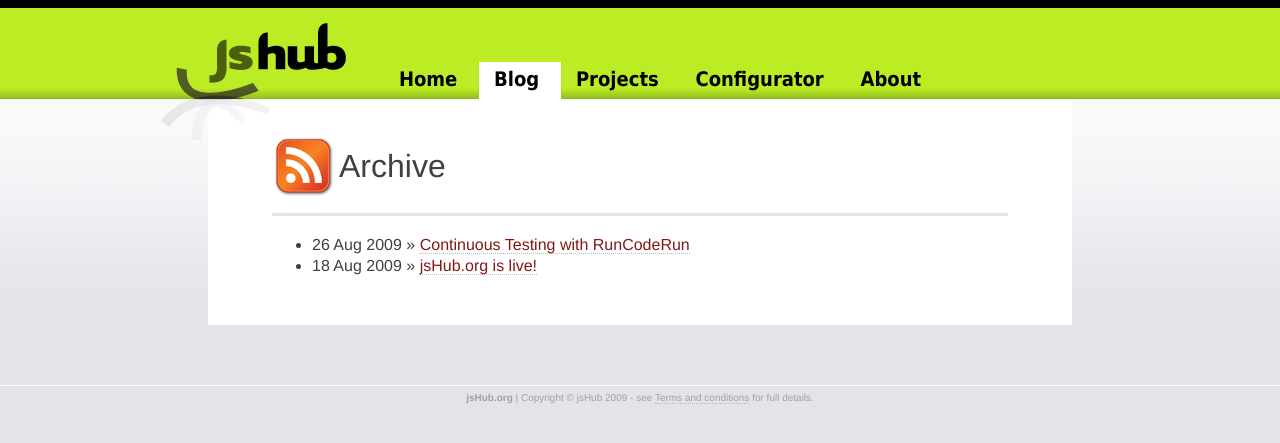
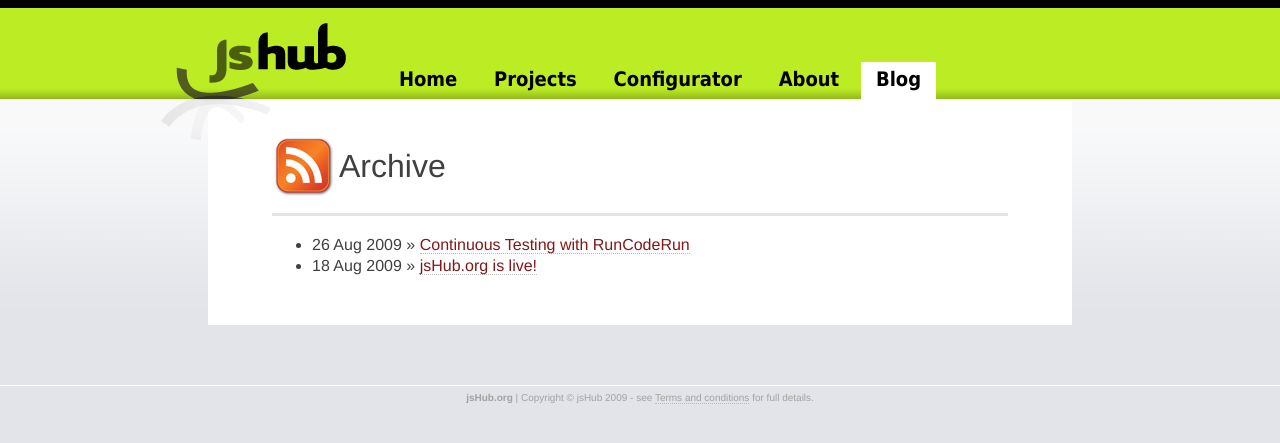
Before and after one commit to jshub/jshub.github.com, a Jekyll site: the page built from blog/archive.markdown, in a window 1280 px wide. Shown: the top 443 px of the page. Built offline with Jekyll 4.4.1, drawn with Linux system fonts in a browser that asks for light colours.

Commit message:
Move Blog tab to the end

```diff
--- a/_includes/banner.html
+++ b/_includes/banner.html
@@ -15,17 +15,17 @@
     <li class="first {% if page.layout == "home" %} active {% endif %}">
       <a title="Back home" href="/">Home</a>
     </li>
-    <li class="{% if page.layout == "post" or page.layout == "blog" %} active {% endif %}">
-      <a title="Blog" href="/blog/">Blog</a>
-    </li>
     <li class="{% if page.layout == "projects" %} active {% endif %}">
       <a title="projects" href="/projects/">Projects</a>
     </li>
     <li>
       <a title="Configure a jsHub tag" href="{{ site.app_url }}/configurator/">Configurator</a>
     </li>
-    <li class="last {% if page.layout == "about" %} active {% endif %}">
+    <li class="{% if page.layout == "about" %} active {% endif %}">
       <a title="About" href="/about/">About</a>
+    </li>
+    <li class="last {% if page.layout == "post" or page.layout == "blog" %} active {% endif %}">
+      <a title="Blog" href="/blog/">Blog</a>
     </li>
   </ul>
 </div>
```
